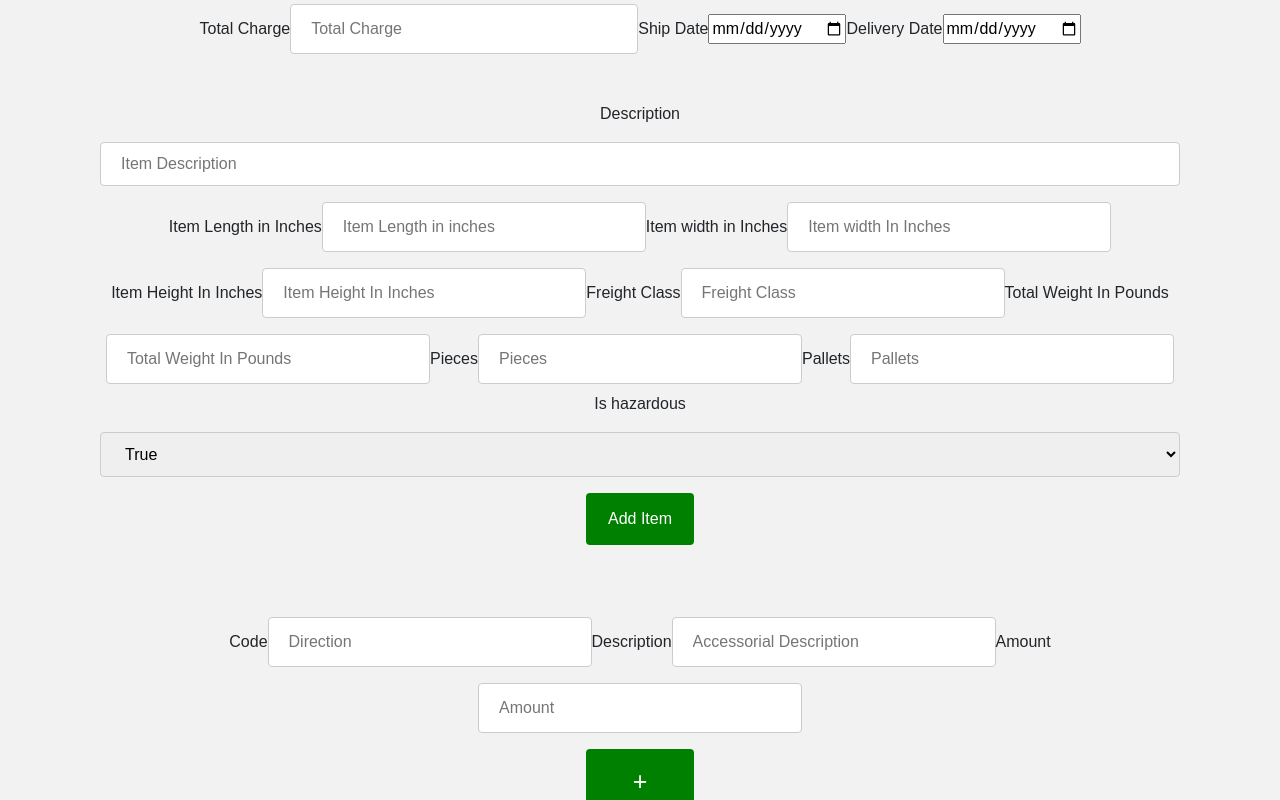
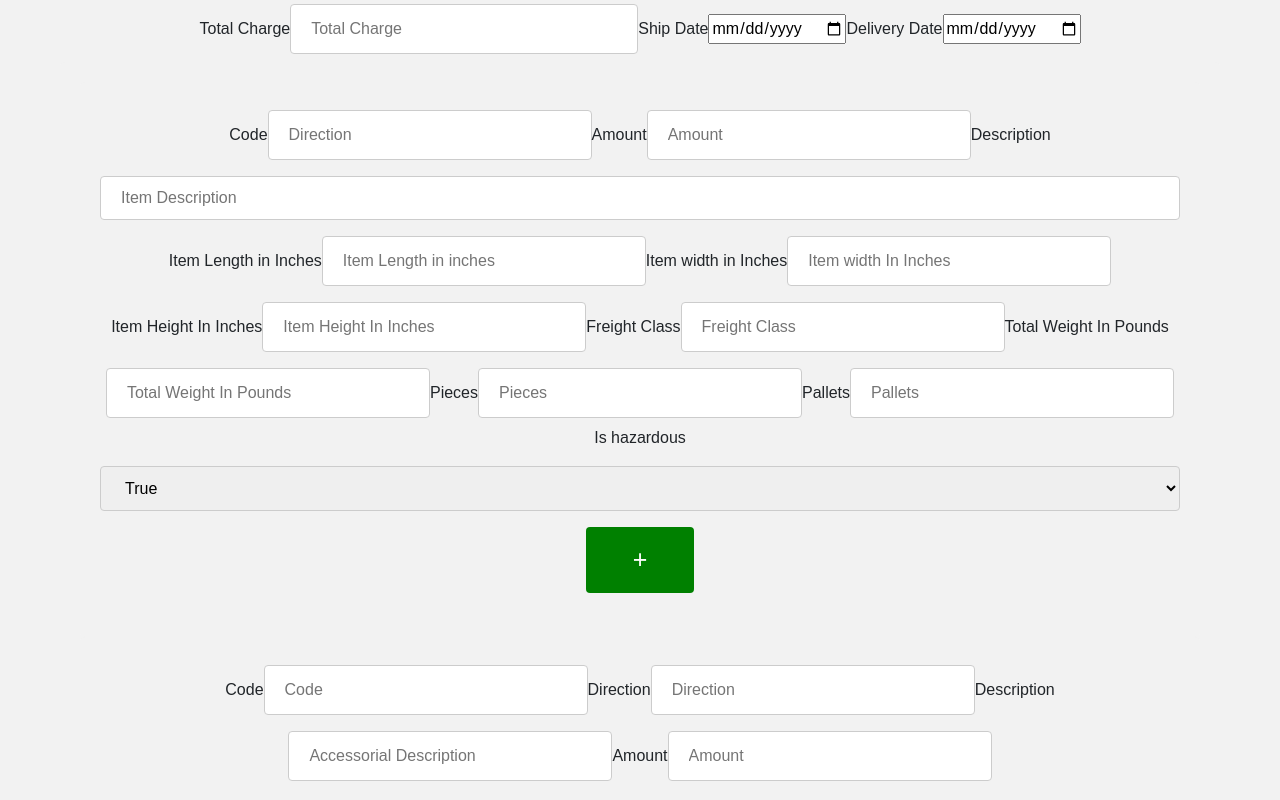
Before and after one commit to Avidexp/test_Forms, a React (Create React App) app: page / in a window 1280 px wide. Shown: the part 280-1080 px from the top of the page. Built offline with nearby package versions, Linux system fonts and the light colour scheme.

Commit message:
Fixed JSON output format

```diff
--- a/package.json
+++ b/package.json
@@ -3,6 +3,7 @@
   "version": "0.1.0",
   "private": true,
   "dependencies": {
+    "axios": "^0.17.1",
     "json-stringify-safe": "^5.0.1",
     "react": "^16.2.0",
     "react-bootstrap": "^0.31.5",
--- a/src/App.js
+++ b/src/App.js
@@ -1,7 +1,7 @@
 import React, { Component } from 'react';
 import './App.css';
 import {PanelGroup, Panel, Button, Alert} from "react-bootstrap";
-
+import axios from 'axios';
 
 
 
@@ -9,12 +9,12 @@
   constructor(props){
     super(props);
     this.state = {
+      isError: false,
       ShipmentNumber: "",
       CustomerName: "",
       TotalCharge: 0,
       ShipDate: "",
       DeliveryDate: "",
-      items: [],
       charges: [],
       accessorials: [],
       origin: {
@@ -59,15 +59,6 @@
 
 
 
-    this.setState({
-      ShipmentNumber: ShipmentNumber,
-      CustomerName: CustomerName,
-      TotalCharge: TotalCharge,
-      ShipDate: ShipDate,
-      DeliveryDate: DeliveryDate,
-    });
-
-
     //Origin
 
     let OriginCompanyName = document.getElementById("OriginCompanyName").value,
@@ -83,7 +74,57 @@
     OriginContactEmail = document.getElementById("OriginContactEmail").value;
 
 
+
+    //Destination
+
+
+    let DestinationCompanyName = document.getElementById("Destination_CompanyName").value,
+    DestinationAddress1 = document.getElementById("Destination_Address1").value,
+    DestinationAddress2 = document.getElementById("Destination_Address2").value,
+    DestinationCity = document.getElementById("Destination_City").value,
+    DestinationStateCode = document.getElementById("Destination_StateCode").value,
+    DestinationPostalCode = document.getElementById("Destination_PostalCode").value,
+    DestinationCountry = document.getElementById("Destination_Country").value,
+    DestinationFirstName = document.getElementById("DestinationFirstName").value,
+    DestinationLastName = document.getElementById("DestinationLastName").value,
+    DestinationPhone = document.getElementById("DestinationPhone").value,
+    DestinationEmail = document.getElementById("DestinationEmail").value;
+
+  // =============================
+  // Error Handling
+  // =============================
+
+    // if(isNaN(TotalCharge)){
+    //   this.setState({
+    //     isError: true
+    //   });
+    // }else {
+    //   this.setState({
+
+    //   });
+
+
+      // BillTo
+
+      let BillToCompanyName = document.getElementById("BillToCompanyName").value,
+      BillToAddress1 = document.getElementById("BillToAddress1").value,
+      BillToAddress2 = document.getElementById("BillToAddress2").value,
+      BillToCity = document.getElementById("BillToCity").value,
+      BillToStateCode = document.getElementById("BillToStateCode").value,
+      BillToPostalCode =  document.getElementById("BillToPostalCode").value,
+      BillToCountry = document.getElementById("BillToCountry").value,
+      BillToFirstName = document.getElementById("BillToFirstName").value,
+      BillToLastName = document.getElementById("BillToLastName").value,
+      BillToPhone = document.getElementById("BillToPhone").value,
+      BillToEmail = document.getElementById("BillToEmail").value;
+
     this.setState({
+      ShipmentNumber: ShipmentNumber,
+        CustomerName: CustomerName,
+        TotalCharge: TotalCharge,
+        ShipDate: ShipDate,
+        DeliveryDate: DeliveryDate,
+        charges: this.state.charges,
       origin: {
         address: {
           CompanyName: OriginCompanyName,
@@ -101,26 +142,7 @@
           Email: OriginContactEmail
         },
         referenceNumbers: [...this.state.origin.referenceNumbers]
-      }
-    });
-
-
-    //Destination
-
-
-    let DestinationCompanyName = document.getElementById("Destination_CompanyName").value,
-    DestinationAddress1 = document.getElementById("Destination_Address1").value,
-    DestinationAddress2 = document.getElementById("Destination_Address2").value,
-    DestinationCity = document.getElementById("Destination_City").value,
-    DestinationStateCode = document.getElementById("Destination_StateCode").value,
-    DestinationPostalCode = document.getElementById("Destination_PostalCode").value,
-    DestinationCountry = document.getElementById("Destination_Country").value,
-    DestinationFirstName = document.getElementById("DestinationFirstName").value,
-    DestinationLastName = document.getElementById("DestinationLastName").value,
-    DestinationPhone = document.getElementById("DestinationPhone").value,
-    DestinationEmail = document.getElementById("DestinationEmail").value;
-
-    this.setState({
+      },
       destination:{
         address: {
           CompanyName: DestinationCompanyName,
@@ -138,27 +160,7 @@
           Email: DestinationEmail
         },
         referenceNumbers: this.state.destination.referenceNumbers
-      }
-    })
-
-
-
-    // BillTo
-
-    let BillToCompanyName = document.getElementById("BillToCompanyName").value,
-    BillToAddress1 = document.getElementById("BillToAddress1").value,
-    BillToAddress2 = document.getElementById("BillToAddress2").value,
-    BillToCity = document.getElementById("BillToCity").value,
-    BillToStateCode = document.getElementById("BillToStateCode").value,
-    BillToPostalCode =  document.getElementById("BillToPostalCode").value,
-    BillToCountry = document.getElementById("BillToCountry").value,
-    BillToFirstName = document.getElementById("BillToFirstName").value,
-    BillToLastName = document.getElementById("BillToLastName").value,
-    BillToPhone = document.getElementById("BillToPhone").value,
-    BillToEmail = document.getElementById("BillToEmail").value;
-
-
-    this.setState({
+      },
       billTo:{
         address:{
           companyName: BillToCompanyName,
@@ -177,56 +179,67 @@
         },
         referenceNumbers: [...this.state.billTo.referenceNumbers]
       }
-    })
+
+    });
+
+
+
 
     console.log("CURRENT STATE: ");
     console.log(this.state);
 
     let JSONObj = JSON.stringify(this.state);
 
+
+
     console.log(JSONObj);
+//     if (this.state.isError != true){
+//       fetch('http://localhost:3001/api/v1/sendData', {
+//         method: 'POST',
+//         headers: {
+//           'Access-Control-Allow-Origin': '*',
+// 'Access-Control-Allow-Methods': 'POST,GET,PUT,DELETE',
+// 'Access-Control-Allow-Headers': 'Authorization, Lang',
+//           'JSON': JSONObj
+//         },
+//         body: JSONObj
+//       }).then(function(data){
+//         console.log('Request success: ', data);
+//       }).catch(function(error){
+//         console.log('Request Failed: ', error);
+//       })
 
+//     }
 };
 
 
 
-handleNewItem(event) {
 
-  console.log("ADD NEW ITEM");
+handleNewCharge(event) {
 
-
-      let description = document.getElementById("itemDescription").value,
+      let ChargesCode = document.getElementById("ChargesCode").value,
+      // ChargesDescription = document.getElementById("ChargesDescription").value,
+      ChargesAmount = document.getElementById("ChargesAmount").value,
+      description = document.getElementById("itemDescription").value,
       length = document.getElementById("itemLengthInInches").value,
-      height = document.getElementById("itemwidthInInches").value,
-      width = document.getElementById("itemHeightInInches").value,
+      height = document.getElementById("itemHeightInInches").value,
+      width = document.getElementById("itemwidthInInches").value,
       freightClass =document.getElementById("freightClass").value,
       totalWeight =document.getElementById("totalWeightInPounds").value,
       pieces =document.getElementById("pieces").value,
       pallets =document.getElementById("pallets").value,
       isHazardous = document.getElementById("isHazardous").value;
 
-let item = {description, length, width, height, freightClass, totalWeight, pieces,pallets, isHazardous};
+
+      if(isNaN(ChargesAmount) || isNaN(pieces) || isNaN(pallets) || isNaN(totalWeight)){
+        this.setState({isError: true})
+      } else {
+        let charge = {ChargesCode, ChargesAmount, description, length, height, width, freightClass, totalWeight,pieces,pallets,isHazardous};
 
 
-this.setState({items:[...this.state.items, item]});
-
-
-
-};
-
-handleNewCharge(event) {
-
-  console.log("ADD NEW ITEM");
-
-
-      let ChargesCode = document.getElementById("ChargesCode").value,
-      ChargesDescription = document.getElementById("ChargesDescription").value,
-      ChargesAmount = document.getElementById("ChargesAmount").value;
-
-let charge = {ChargesCode, ChargesDescription, ChargesAmount};
-
-
-this.setState({charges:[...this.state.charges, charge]});
+        this.setState({charges:[...this.state.charges, charge]});
+        this.setState({isError:false});
+      }
 
 
 };
@@ -241,7 +254,9 @@
       let refObject = {BillToReferenceCode, BillToReferenceDescription, BillToReferenceValue};
 
 
-      this.setState({billTo:
+      this.setState(
+        {...this.state,
+          billTo:
         {
             address: {...this.state.billTo.address},
             contact: {...this.state.billTo.contact},
@@ -278,11 +293,6 @@
       ReferenceDescription = document.getElementById("OriginReferenceNumberDescription").value,
       ReferenceValue = document.getElementById("OriginReferenceNumberValue").value;
 
-
-      console.log(ReferenceCode);
-      console.log(ReferenceDescription);
-      console.log(ReferenceValue);
-
       let refObject = {ReferenceCode, ReferenceDescription, ReferenceValue};
 
 
@@ -301,27 +311,12 @@
 }
 
 
-// handleAlertDismiss(event) {
-//   this.setState({alertVisible: false});
-// }
-
-// handleAlertShow(event) {
-//   this.setState({alertVisible: true});
-// }
-
 handleNewDestinationReference(event){
   let DestinationReferenceNumberCode = document.getElementById("DestinationReferenceNumberCode").value,
   DestinationReferenceNumberDescription = document.getElementById("DestinationReferenceNumberDescription").value,
   DestinationReferenceNumberValue = document.getElementById("DestinationReferenceNumberValue").value;
 
-
-      console.log(DestinationReferenceNumberCode);
-      console.log(DestinationReferenceNumberDescription);
-      console.log(DestinationReferenceNumberValue);
-
       let refObject = {DestinationReferenceNumberCode, DestinationReferenceNumberDescription, DestinationReferenceNumberValue};
-
-
       this.setState({destination:
         {
             address: {...this.state.destination.address},
@@ -332,14 +327,8 @@
               ]
         }
           });
-
-      console.log(this.state);
 }
 handleNewAccessorials(event) {
-
-  console.log("ADD NEW ITEM");
-
-
       let AccessorialDirection = document.getElementById("AccessorialDirection").value,
       AccessorialDescription = document.getElementById("AccessorialDescription").value,
       AccessorialAmount = document.getElementById("AccessorialAmount").value,
@@ -379,8 +368,18 @@
 <br/>
 
 <PanelGroup>
-        <Panel collapsible header="Items" eventKey="1">
-        <label >Description</label>
+
+
+ <Panel collapsible header="Charges" eventKey="2">
+
+     <label>Code</label>
+     <input type="text" id="ChargesCode" name="ChargesCode" placeholder="Direction"/>
+
+
+     <label >Amount</label>
+     <input type="text" id="ChargesAmount" name="ChargesAmount" placeholder="Amount"/>
+
+     <label >Description</label>
      <input type="textarea" id="itemDescription" name="itemDescription" placeholder="Item Description"/>
 
      <label >Item Length in Inches</label>
@@ -409,14 +408,19 @@
          <option value="true">True</option>
          <option value="false">False</option>
      </select>
-     <button style={{"color":"white", "backgroundColor": "green"}} onClick={() => this.handleNewItem(this)}>Add Item</button>
+      <br/>
+     <button style={{"color":"white", "backgroundColor": "green", "fontSize": "25px"}} onClick={() => this.handleNewCharge(this)}>+</button>
 
- {this.state.items.length > 0 ?
+
+ {this.state.charges.length > 0 ?
  <div>
-      <h4>Items:</h4>
+      <h4>Charges:</h4>
       <table>
       <thead>
       <tr>
+      <th>Code</th>
+      <th>Description</th>
+      <th>Amount</th>
       <th>Description</th>
       <th>Length</th>
       <th>Width</th>
@@ -429,10 +433,13 @@
       </tr>
       </thead>
       <tbody>
-      {this.state.items.map(item => {
+      {this.state.charges.map(item => {
         return(
         <tr>
-          <td>{item.itemDescription}</td>
+          <td>{item.ChargesCode}</td>
+        <td>{item.ChargesDescription}</td>
+        <td>{item.ChargesAmount}</td>
+        <td>{item.itemDescription}</td>
         <td>{item.description}</td>
         <td>{item.length}</td>
         <td>{item.width}</td>
@@ -452,50 +459,7 @@
  </Panel>
 
 
- <Panel collapsible header="Charges" eventKey="3">
-
-     <label>Code</label>
-     <input type="text" id="ChargesCode" name="ChargesCode" placeholder="Direction"/>
-
-     <label>Description</label>
-     <input type="text" id="ChargesDescription" name="ChargesDescription" placeholder="Accessorial Description"/>
-
-     <label >Amount</label>
-     <input type="text" id="ChargesAmount" name="ChargesAmount" placeholder="Amount"/>
-
-      <br/>
-     <button style={{"color":"white", "backgroundColor": "green", "fontSize": "25px"}} onClick={() => this.handleNewCharge(this)}>+</button>
-
-
- {this.state.charges.length > 0 ?
- <div>
-      <h4>Charges:</h4>
-      <table>
-      <thead>
-      <tr>
-      <th>Code</th>
-      <th>Description</th>
-      <th>Amount</th>
-      </tr>
-      </thead>
-      <tbody>
-      {this.state.charges.map(item => {
-        return(
-        <tr>
-          <td>{item.ChargesCode}</td>
-        <td>{item.ChargesDescription}</td>
-        <td>{item.ChargesAmount}</td>
-        </tr>);
-      })}
-      </tbody>
-      </table>
-      </div>
-    : <p></p>
- }
- </Panel>
-
-
- <Panel collapsible header="Accessorials" eventKey="2">
+ <Panel collapsible header="Accessorials" eventKey="3">
 
     <label >Code</label>
      <input type="text" id="AccessorialCode" name="code" placeholder="Code"/>
```
Also changed, not shown: public/chat_Test.html (added, +22 -0 lines), 1 other file (tests, documents, lock files or other folders).
